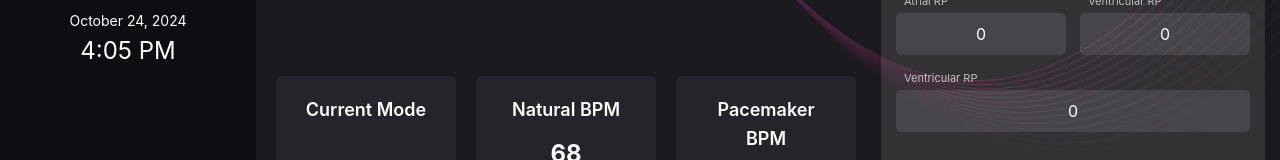
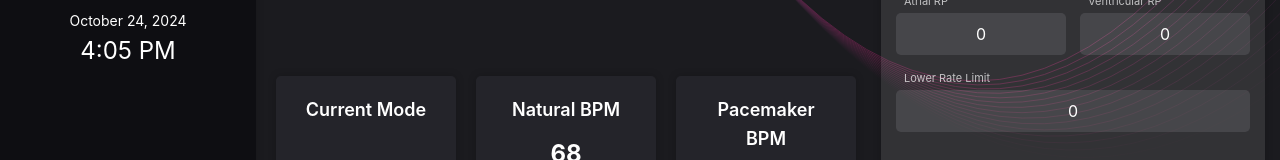
Before and after one commit to andrewderango/HeartFlow, a React (Vite) app in the folder dcm/src/renderer/: page /#/dashboard in a window 1280 px wide. Shown: the part 505-665 px from the top of the page. Built offline with nearby package versions, Linux system fonts and the light colour scheme.

Commit message:
update error focus styling

```diff
--- a/dcm/src/renderer/src/pages/Dashboard/Dashboard.css
+++ b/dcm/src/renderer/src/pages/Dashboard/Dashboard.css
@@ -295,7 +295,7 @@ hr {
 }
 
 .input-container.validation-error .input-field {
-  border: #f44336 1px solid;
+  outline: #f44336 1px solid;
 }
 
 .input-container.validation-error label {
@@ -308,7 +308,7 @@ hr {
 }
 
 .input-container-long.validation-error .input-field {
-  border: #f44336 1px solid;
+  outline: #f44336 1px solid;
 }
 
 .input-container-long.validation-error label {
@@ -440,7 +440,7 @@ input:focus + label {
   background: rgba(27, 27, 31, 0.85);
   border-radius: 5px;
   border: none;
-  color: rgb(238, 65, 65);
+  color: rgba(238, 65, 65, 1.00);
   cursor: pointer;
   display: flex;
   align-items: center;
--- a/dcm/src/renderer/src/pages/Dashboard/Dashboard.tsx
+++ b/dcm/src/renderer/src/pages/Dashboard/Dashboard.tsx
@@ -634,7 +634,7 @@ function Dashboard(): JSX.Element {
                 value={isTelemetryTerminated ? '' : lowerRateLimit}
                 name="lowerRateLimit"
               />
-              <label className={(isVentricleDisabled && isAtriumDisabled) ? 'disabled-label' : ''}>Ventricular RP</label>
+              <label className={(isVentricleDisabled && isAtriumDisabled) ? 'disabled-label' : ''}>Lower Rate Limit</label>
             </div>
           </div>
         </div>
```
